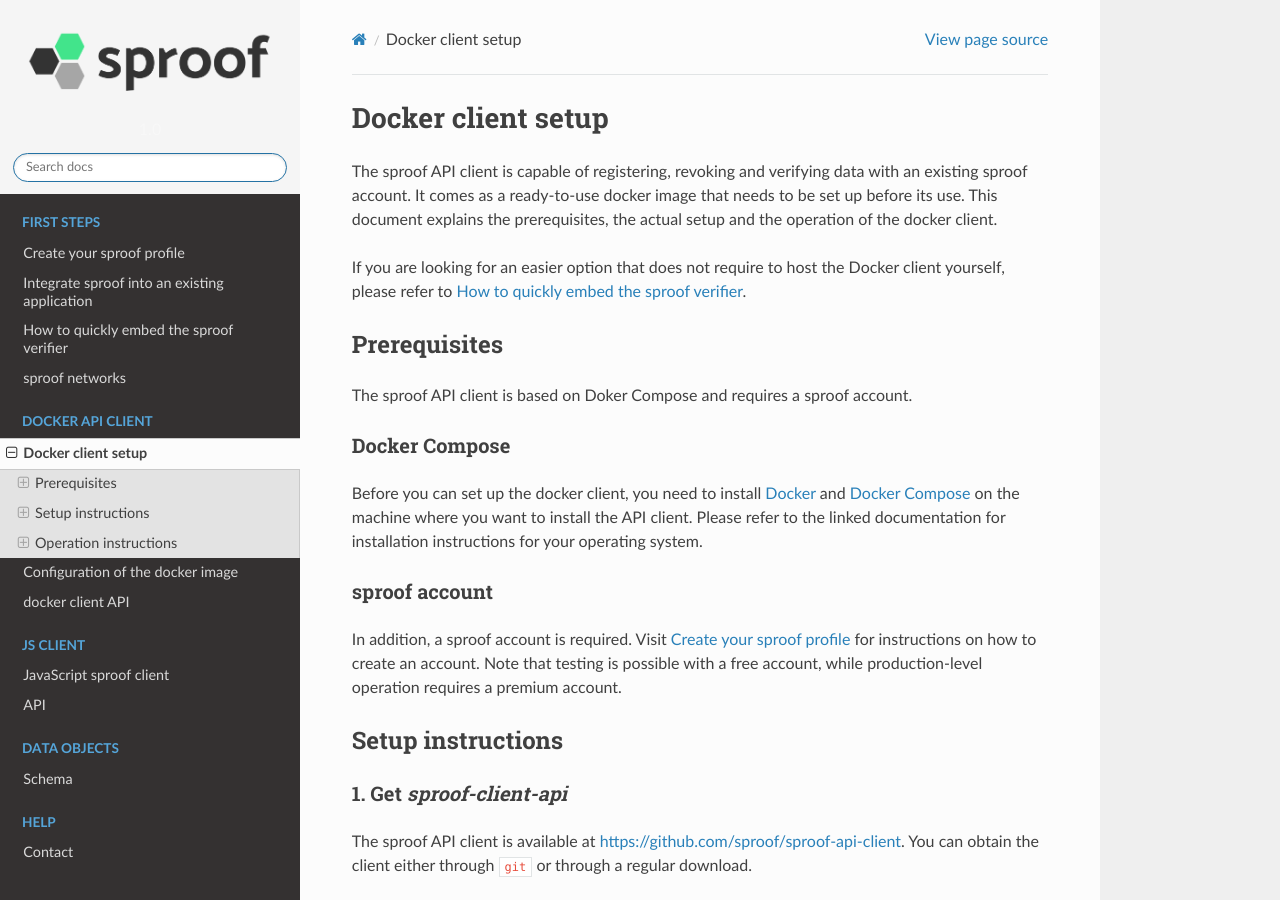
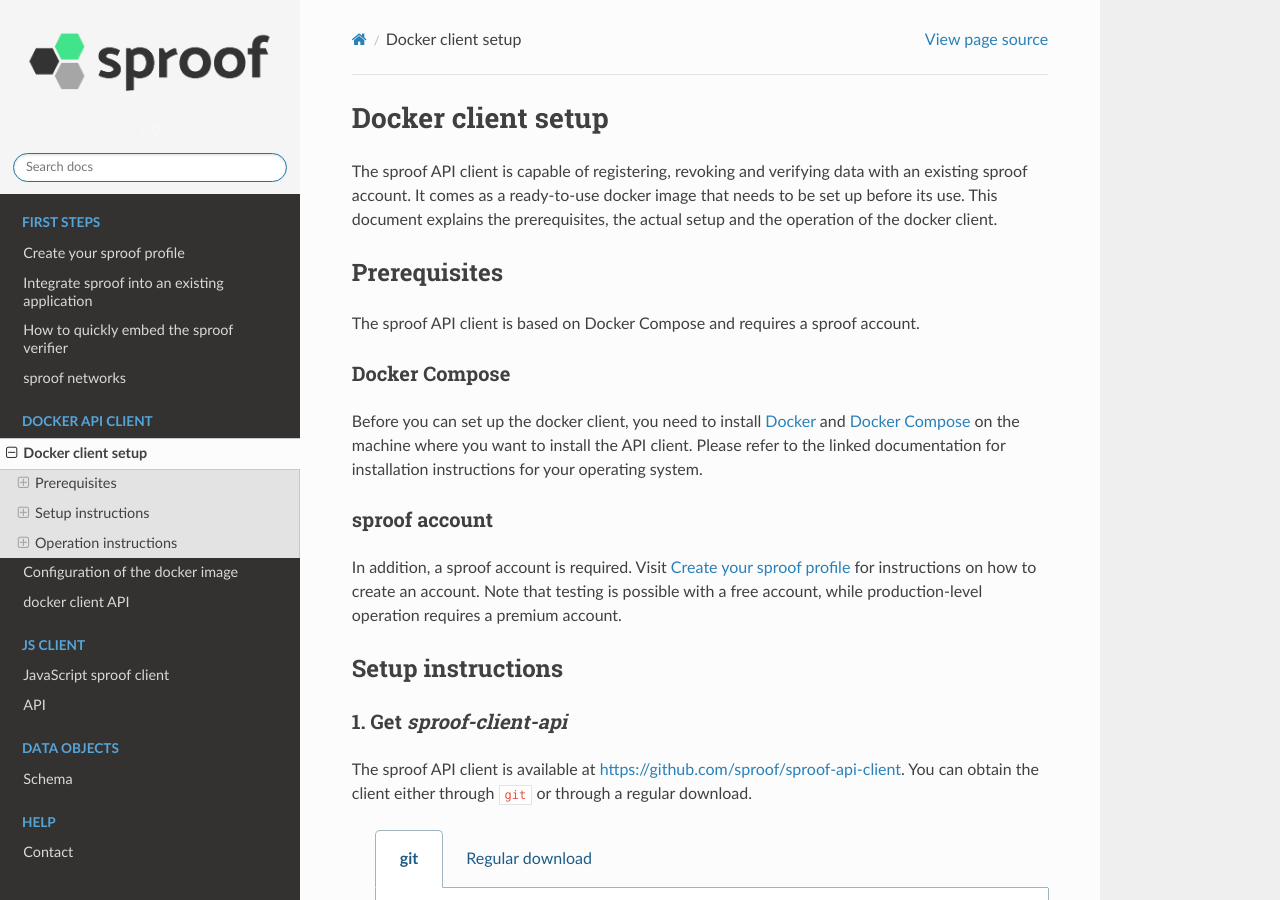
Before and after one commit to sproof/docs, a Sphinx documentation site: the page built from docs/docker/docker-setup.rst, in a window 1280 px wide and 900 px high. Built offline with Sphinx 7.4.7 and the Read the Docs theme 2.0.0, drawn with Linux system fonts in a browser that asks for light colours.

Commit message:
Fix typo and description

```diff
--- a/docs/docker/docker-setup.rst
+++ b/docs/docker/docker-setup.rst
@@ -4,12 +4,10 @@
 
 The sproof API client is capable of registering, revoking and verifying data with an existing sproof account. It comes as a ready-to-use docker image that needs to be set up before its use. This document explains the prerequisites, the actual setup and the operation of the docker client.
 
-If you are looking for an easier option that does not require to host the Docker client yourself, please refer to :doc:`../first/embed-iframe`.
-
 Prerequisites
 =============
 
-The sproof API client is based on Doker Compose and requires a sproof account.
+The sproof API client is based on Docker Compose and requires a sproof account.
 
 Docker Compose
 --------------
--- a/docs/first/integrate-sproof.rst
+++ b/docs/first/integrate-sproof.rst
@@ -49,3 +49,5 @@
 After you have finished integrating the API and everything works as desired, you can embed the Webpage of the docker client into your application, e.g., by using an iframe.
 
 Port 6001 of the machine on which you set up the docker client (step 2) features a HTTP server with a small verification page. Use, http://localhost:6001 or http://<your-machine-domain>:6001, respectively, to display this verification page. Alternatively, you can embed it into another page as described above.
+
+If you are looking for an easier option for providing for verification that does not require managing certificates or performing other maintenance of Docker client, please refer to :doc:`../first/embed-iframe`.
```
